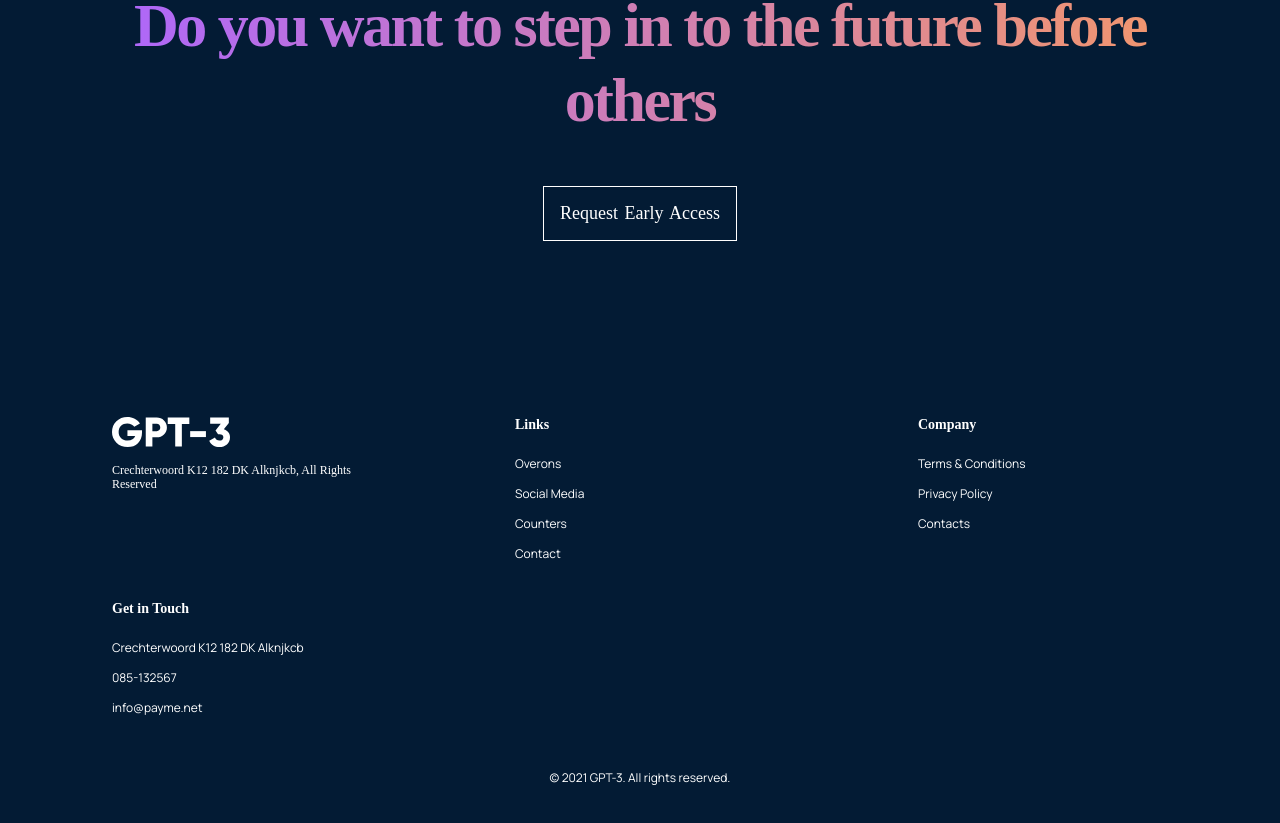
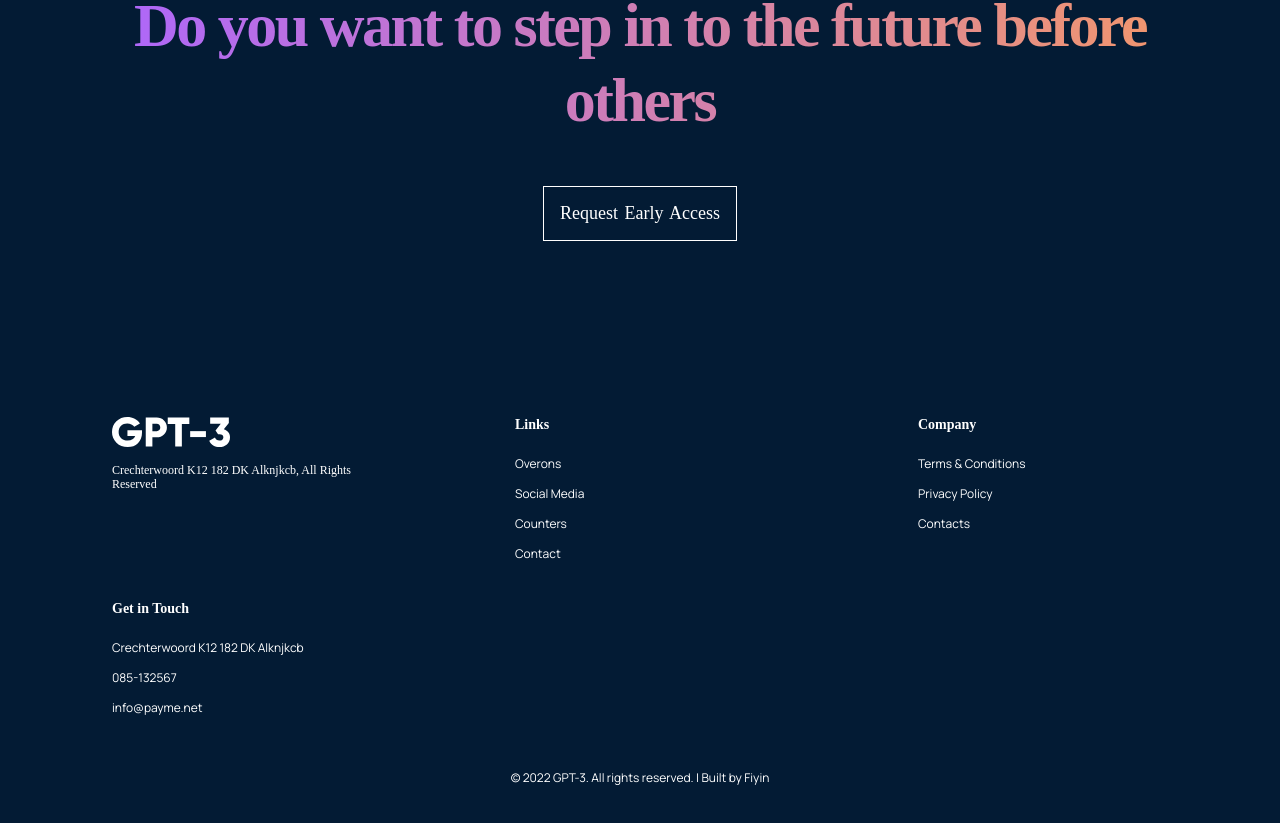
Before and after one commit to fiyin35/gpt-design, a React (Create React App) app: page / in a window 1280 px wide. Shown: the part 4309-5132 px from the top of the page. Built offline with nearby package versions, Linux system fonts and the light colour scheme.

Commit message:
slight changes

```diff
--- a/src/containers/blog/Blog.jsx
+++ b/src/containers/blog/Blog.jsx
@@ -5,7 +5,7 @@ import { blog01, blog02, blog03, blog04, blog05 } from './import';
 
 const Blog = () => {
   return (
-    <div className="gpt3__blog section__padding">
+    <div className="gpt3__blog section__padding" id="blog">
      <div className="gpt3__blog-heading">
        <h1 className="gradient__text"> A lot is happening, We are blogging about it.</h1>
       </div>
--- a/src/containers/features/Features.jsx
+++ b/src/containers/features/Features.jsx
@@ -24,7 +24,7 @@ const featuresData = [
 
 const Features = () => {
   return (
-    <div className="gpt3__features section__padding">
+    <div className="gpt3__features section__padding" id="features">
       <div className="gpt3__features-heading">
         <h1 className="gradient__text"> The Future is Now and You Just Need To Realize It. Step into Future Today & Make it Happen.</h1>
         <p>Request Early Access to Get Started </p>
--- a/src/containers/footer/Footer.jsx
+++ b/src/containers/footer/Footer.jsx
@@ -44,7 +44,7 @@ const Footer = () => {
         </div>
 
         <div className="gpt3__footer-links_copyright">
-            <p>© 2021 GPT-3. All rights reserved.</p>
+            <p>© 2022 GPT-3. All rights reserved. | Built by Fiyin</p>
           </div>
     </div>
   )
```
